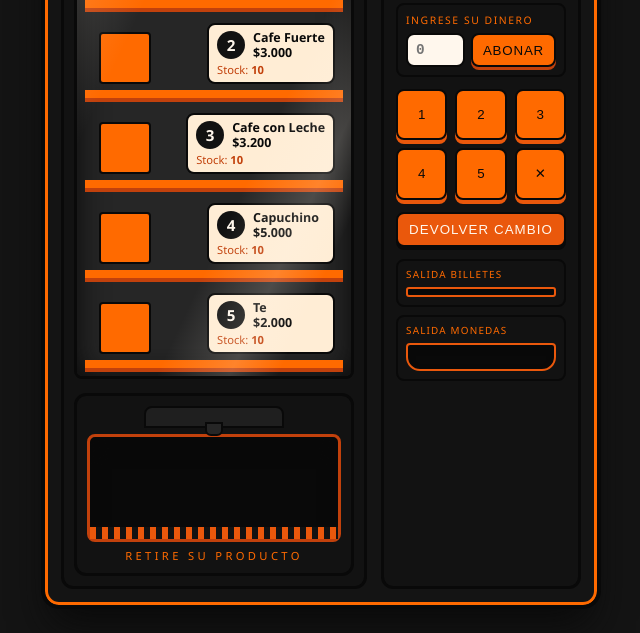
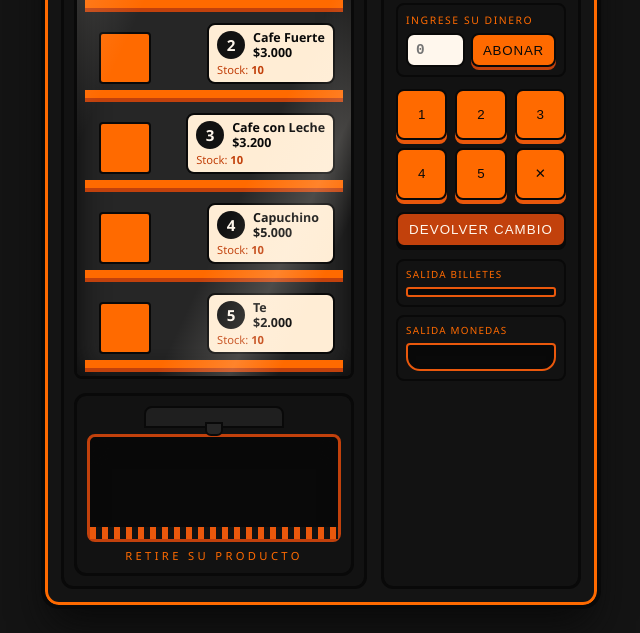
Before and after one commit to NikosPlays/Maquina-de-cafe, a plain HTML site: page index.html in a window 1280 px wide. Shown: the part 205-838 px from the top of the page, without its empty margins (319-959 px from the left). Drawn offline with Linux system fonts and the light colour scheme.

Commit message:
Se cambia el color del fondo de devolver cambio

```diff
--- a/styles.css
+++ b/styles.css
@@ -314,7 +314,7 @@ body {
 /* ---------- Botón devolver cambio ---------- */
 .return {
   padding: 8px;
-  background: var(--gray-500);
+  background: var(--gray-600);
   color: var(--color-text-light);
   border: 2px solid var(--color-border);
   border-radius: var(--radius-sm);
```
